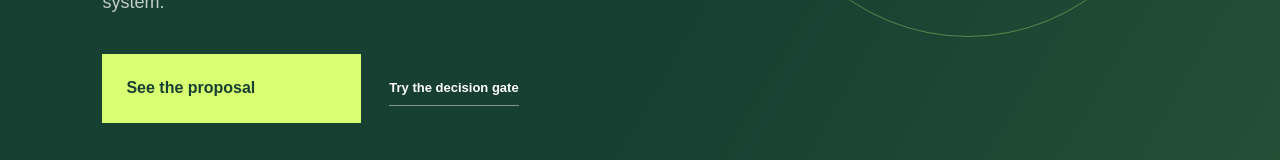
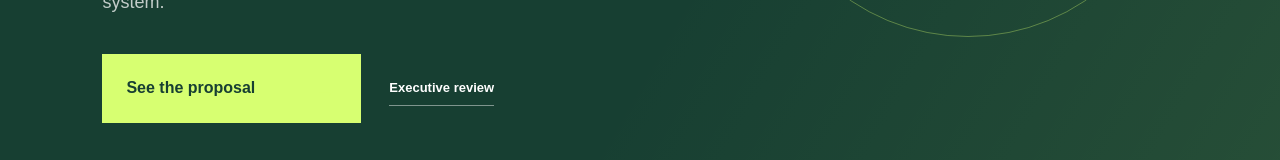
Before and after one commit to rn-collins/sovereign-stack, a Next.js app: page / in a window 1280 px wide. Shown: the part 632-792 px from the top of the page. Built offline with nearby package versions, Linux system fonts and the light colour scheme.

Commit message:
Add executive review room

```diff
--- a/app/page.tsx
+++ b/app/page.tsx
@@ -2,7 +2,7 @@
 
 import { useEffect, useMemo, useRef, useState } from "react";
 
-type View = "overview" | "proposal" | "gate" | "record" | "pilot" | "learning" | "readiness" | "session" | "charter";
+type View = "overview" | "proposal" | "gate" | "record" | "pilot" | "learning" | "readiness" | "session" | "charter" | "review";
 type RecordKey = "purpose" | "authority" | "knowledge" | "dataFlow" | "dependencies" | "allowed" | "prohibited" | "conditions" | "review" | "challenge" | "incident" | "withdrawal" | "migration" | "retirement";
 type Role = "Steward" | "Authority reviewer" | "Technical contributor" | "Observer";
 type LogEntry = { id: string; kind: "Change" | "Decision" | "Review" | "Incident"; summary: string; actor: string; at: string };
@@ -11,6 +11,7 @@ type ProductionStatus = "Not examined" | "Discovery underway" | "Draft decision"
 type ProductionDecisionRecord = { status: ProductionStatus; owner: string; evidence: string; conditions: string };
 type SessionRecord = { sponsor: string; participants: string; prework: string; boundaries: string; decisions: string; dissent: string; nextStep: string };
 type CharterRecord = { useCase: string; sponsor: string; authority: string; scope: string; exclusions: string; participants: string; outputs: string; acceptance: string; ownership: string; risks: string; stopConditions: string; timeline: string; handoff: string };
+type ReviewResponse = "I see a relevant constraint" | "Continue discovery" | "Revise the concept" | "Not useful now" | "Not mine to decide";
 
 const nav: { id: View; label: string; eyebrow: string }[] = [
   { id: "overview", label: "Why this layer", eyebrow: "01" },
@@ -22,6 +23,7 @@ const nav: { id: View; label: string; eyebrow: string }[] = [
   { id: "readiness", label: "Production path", eyebrow: "07" },
   { id: "session", label: "Co-design session", eyebrow: "08" },
   { id: "charter", label: "Pilot charter", eyebrow: "09" },
+  { id: "review", label: "Executive review", eyebrow: "10" },
 ];
 
 const sessionAgenda = [
@@ -126,6 +128,10 @@ export default function Home() {
   const [productionDecision, setProductionDecision] = useState(0);
   const [sessionRecord, setSessionRecord] = useState<SessionRecord>(initialSessionRecord);
   const [charterRecord, setCharterRecord] = useState<CharterRecord>(initialCharterRecord);
+  const [reviewResponse, setReviewResponse] = useState<ReviewResponse | "">("");
+  const [reviewConstraint, setReviewConstraint] = useState("");
+  const [reviewPeople, setReviewPeople] = useState("");
+  const [reviewBoundary, setReviewBoundary] = useState("");
   const resultRef = useRef<HTMLDivElement>(null);
 
   useEffect(() => {
@@ -291,6 +297,22 @@ export default function Home() {
     const url = URL.createObjectURL(new Blob([JSON.stringify(payload, null, 2)], { type: "application/json" }));
     const link = document.createElement("a"); link.href = url; link.download = `${(projectName || "sovereign-stack-system-record").toLowerCase().replace(/[^a-z0-9]+/g, "-").replace(/^-|-$/g, "") || "sovereign-stack-system-record"}-system-record.json`; link.click(); URL.revokeObjectURL(url);
   }
+  function exportExecutiveBrief() {
+    const payload = {
+      document: "Sovereign Stack executive review brief",
+      status: "CONVERSATION RECORD — NOT AUTHORIZATION",
+      generatedAt: new Date().toISOString(),
+      proposition: "Explore whether Purple Maiʻa would benefit from a community-owned governance and learning layer that carries authority through the lifecycle of a technical system.",
+      response: reviewResponse || "No response selected",
+      constraint: reviewConstraint || "Not recorded",
+      peopleOrAuthoritiesToInclude: reviewPeople || "Not recorded",
+      boundaryOrExistingWorkToProtect: reviewBoundary || "Not recorded",
+      possibleNextStep: reviewResponse === "Continue discovery" || reviewResponse === "I see a relevant constraint" ? "Purple Maiʻa identifies a sponsor and appropriate participants for a bounded, compensated discovery conversation." : reviewResponse === "Revise the concept" ? "RN revises only against the specific constraint and boundaries Purple Maiʻa chooses to share." : "No work proceeds unless Purple Maiʻa later reopens the question.",
+      nonAuthorization: "This brief is not consent, approval, a pilot invitation, a contract, permission to document KILO, or permission to access or store protected information."
+    };
+    const url = URL.createObjectURL(new Blob([JSON.stringify(payload, null, 2)], { type: "application/json" }));
+    const link = document.createElement("a"); link.href = url; link.download = "sovereign-stack-executive-review.json"; link.click(); URL.revokeObjectURL(url);
+  }
 
   return <main>
     <header className="topbar">
@@ -303,7 +325,7 @@ export default function Home() {
         <p className="overline">A proposed governance &amp; learning layer</p>
         <h1>Infrastructure can be local.<br/><em>Authority must travel through it.</em></h1>
         <p className="lede">A Purple Maiʻa-owned way to carry community purpose, authority, knowledge boundaries, accountability, and the right to refuse through the life of an AI system.</p>
-        <div className="hero-actions"><button className="primary light" onClick={() => selectView("proposal")}>See the proposal <span>→</span></button><button className="text-link" onClick={() => selectView("gate")}>Try the decision gate</button></div>
+        <div className="hero-actions"><button className="primary light" onClick={() => selectView("proposal")}>See the proposal <span>→</span></button><button className="text-link" onClick={() => selectView("review")}>Executive review</button></div>
       </div>
       <div className="hero-orbit" aria-label="Illustration of governance surrounding a technical system"><div className="orbit orbit-a"><span>Purpose</span><span>Authority</span></div><div className="orbit orbit-b"><span>Knowledge</span><span>Control</span></div><div className="orbit-core">Use case<br/><small>under review</small></div></div>
     </section>
@@ -435,6 +457,28 @@ export default function Home() {
       <div className="decision-box"><div><p className="overline">The engagement boundary</p><h3>Discovery may invite a pilot. A pilot may produce evidence. Neither authorizes production.</h3></div><p>Production, protected-data storage, public learning materials, reuse, or expansion each return to their own authority and decision gates. The engagement remains valid even if the final recommendation is to stop or use a non-AI path.</p></div>
     </section>}
 
+    {view === "review" && <section id="review-content" className="content executive-review" tabIndex={-1}>
+      <div className="section-intro compact"><p className="overline">Executive review · the whole proposition in one room</p><h2>Is there enough here to justify a governed discovery conversation?</h2><p>This is the shortest path through the proposal. It does not ask Purple Maiʻa to approve the framework, disclose protected knowledge, select KILO, or authorize a build. It asks whether RN has identified a real constraint worth defining with the right people.</p></div>
+      <div className="executive-grid">
+        <article><span>What RN observed</span><h3>The technical stack is only part of sovereignty.</h3><p>Purple Maiʻa’s public work already demonstrates local infrastructure, models, edge systems, education, and place-based practice. The possible unresolved layer is how authority, boundaries, review, refusal, repair, and exit remain operational as systems change.</p></article>
+        <article><span>What RN proposes</span><h3>A governance pathway Purple Maiʻa would own.</h3><p>A decision protocol, living system record, bounded pilot, and optional learning translation—co-designed only if Purple Maiʻa identifies a need and the relevant authorities define the rules.</p></article>
+        <article><span>What exists now</span><h3>A working demonstration, not an adopted system.</h3><p>The prototype makes the workflow tangible: gate, record, production choices, co-design agenda, and pilot charter. It intentionally stores no protected organizational data and creates no authority.</p></article>
+        <article><span>What RN is asking</span><h3>Permission to learn whether the problem is real.</h3><p>The immediate decision is whether a bounded, appropriately compensated discovery conversation would be useful—and who must be involved to define the question correctly.</p></article>
+      </div>
+      <div className="executive-boundaries"><p className="overline">Non-negotiable boundaries</p><div><span>No claim to Indigenous authority</span><span>No presumption that KILO is the pilot</span><span>No protected data in this prototype</span><span>No publication without separate approval</span><span>No production by momentum</span><span>Stop is a successful outcome</span></div></div>
+      <div className="review-room">
+        <div className="review-room-head"><div><p className="overline">CEO response path · browser demonstration</p><h3>Record direction without accidentally granting permission.</h3></div><p>Use only non-sensitive notes. Download creates a conversation brief, not an authorization record.</p></div>
+        <div className="response-options">{(["I see a relevant constraint", "Continue discovery", "Revise the concept", "Not useful now", "Not mine to decide"] as ReviewResponse[]).map(response=><button key={response} className={reviewResponse===response?"selected":""} onClick={()=>setReviewResponse(response)}><span>{reviewResponse===response?"✓":"○"}</span>{response}</button>)}</div>
+        <div className="review-fields">
+          <label>What constraint, if any, is worth defining?<textarea rows={3} value={reviewConstraint} onChange={event=>setReviewConstraint(event.target.value)} placeholder="A non-sensitive description in Purple Maiʻa’s own terms." /></label>
+          <label>Who should shape or decide the question?<textarea rows={3} value={reviewPeople} onChange={event=>setReviewPeople(event.target.value)} placeholder="Roles or bodies—not private personal information." /></label>
+          <label>What existing work or boundary must RN protect?<textarea rows={3} value={reviewBoundary} onChange={event=>setReviewBoundary(event.target.value)} placeholder="Work not to duplicate; topics not to document; assumptions to remove." /></label>
+        </div>
+        <div className="review-close"><div><b>{reviewResponse || "No direction selected"}</b><span>{reviewResponse === "Continue discovery" || reviewResponse === "I see a relevant constraint" ? "Possible next step: define a bounded discovery invitation." : reviewResponse === "Revise the concept" ? "Possible next step: revise only against the direction provided." : reviewResponse ? "No work proceeds from this response." : "Reviewing the proposal does not imply interest or consent."}</span></div><button className="primary" disabled={!reviewResponse} onClick={exportExecutiveBrief}>Download executive review <span>↓</span></button></div>
+      </div>
+      <div className="decision-box"><div><p className="overline">The one-sentence proposition</p><h3>Purple Maiʻa has built sovereign technical capacity; RN may be useful in helping operationalize the governance and learning layer around it.</h3></div><p>The site is evidence that RN can think and build at this level. Whether the proposed layer is actually useful remains Purple Maiʻa’s question to define.</p></div>
+    </section>}
+
     <footer><div><span className="knot">◈</span><b>The Sovereign Stack</b></div><p>A working proposal prepared by Rayven-Nikkita (RN) Collins for conversation with Purple Maiʻa. Nothing here represents Purple Maiʻa policy, community consent, an approved protocol, or a factual account beyond the specifically linked public sources.</p></footer>
   </main>;
 }
```
